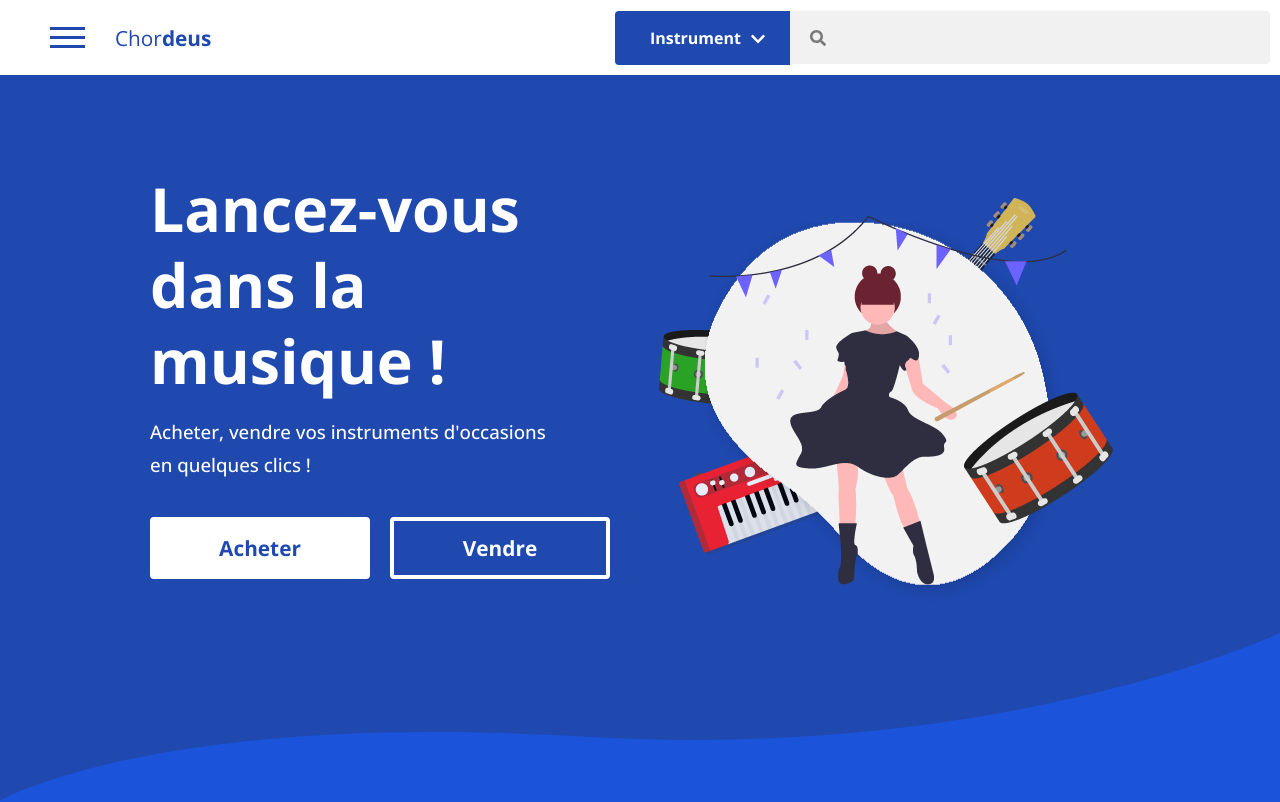
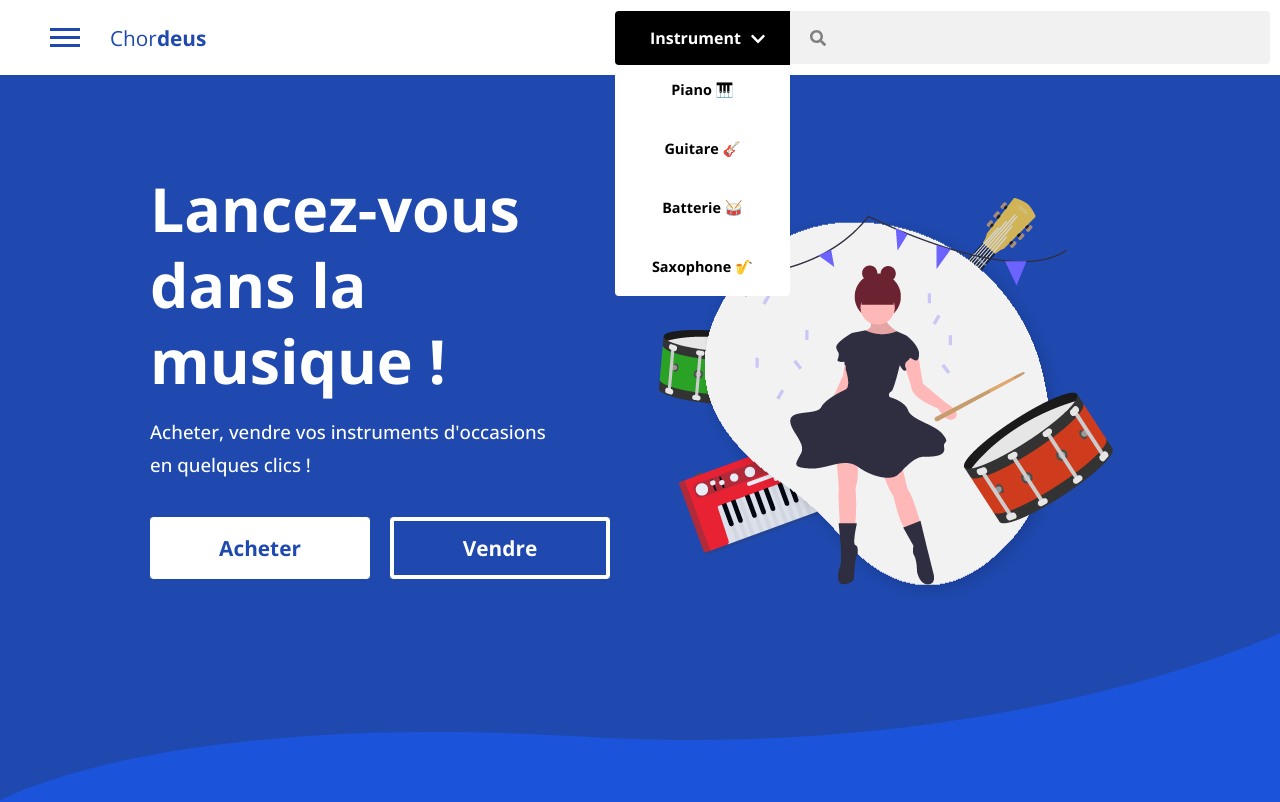
Before and after one commit to maxess-dev/Chordeus, a React (Create React App) app in the folder chordeus/: page / in a window 1280 px wide. Shown: the top 802 px of the page. Built offline with nearby package versions, Linux system fonts and the light colour scheme.

Commit message:
dropdown-menu-sidebar css

```diff
--- a/chordeus/src/components/homepage.js
+++ b/chordeus/src/components/homepage.js
@@ -57,7 +57,7 @@ function Home() {
                     <h3 className ="footer-title-light">Chercher <span className="footer-title-bold"> votre </span>instrument dès <span className="footer-title-bold">maintenant !</span></h3>
                     <div className ="cta-register no-margin">
                         <button>Acheter</button>
-                        <button>Vender</button>
+                        <button>Vendre</button>
                     </div>
                 </footer>
             </section>
--- a/chordeus/src/components/navbar.js
+++ b/chordeus/src/components/navbar.js
@@ -17,7 +17,17 @@ function Navbar(){
                 </div>
             </div>
             <div className = "ctn-searchbar">
-                <button>Instrument<FontAwesomeIcon icon={faChevronDown} className="chevron"/></button>
+                <div className = "ctn-button-dropdown">
+                    <button>Instrument<FontAwesomeIcon icon={faChevronDown} className="chevron"/></button>
+                    <div className = "dropdown-menu-instrument">
+                        <ul>
+                            <li>Piano 🎹</li>
+                            <li>Guitare 🎸</li>
+                            <li>Batterie 🥁</li>
+                            <li>Saxophone 🎷</li>
+                        </ul>
+                    </div>
+                </div>
                 <div className = "relative-input">
                     <input type="text"></input>
                     <FontAwesomeIcon icon={faSearch} className="searchIcon"/>
--- a/chordeus/src/css/navbar.css
+++ b/chordeus/src/css/navbar.css
@@ -15,11 +15,10 @@ a{
   padding-left: 50px !important;
   outline: none;
   width: 400px !important;
-  color: #1F49AF;
+  color: #474747;
   height: 68% !important;
   background-color: #f1f1f1 !important;
   font-size: 1.1em !important;
-  font-weight: bold !important;
 }
 
 .ctn-navbar{
@@ -44,7 +43,7 @@ a{
   flex-direction: column;
   justify-content: center;
   align-items: center;
-  width: 35px;
+  width: 30px;
   height: 100%;
   cursor: pointer;
 }
@@ -56,12 +55,12 @@ a{
 }
 
 .line:nth-child(2){
-  margin-top: 6px;
+  margin-top: 5px;
   width: 100%;
 }
 
 .line:nth-child(3){
-  margin-top: 6px;
+  margin-top: 5px;
 }
 
 .ctn-logo{
@@ -98,7 +97,7 @@ a{
   position: absolute;
   left: 20px;
   pointer-events: none;
-  color: #797979;
+  color: #808080;
 }
 
 .chevron{
@@ -106,3 +105,63 @@ a{
   left: 10px;
   top: 1px;
 }
+
+.ctn-button-dropdown{
+  position: relative;
+}
+
+.ctn-button-dropdown button{
+  background-color: black;
+  position: relative;
+  z-index: 2000;
+}
+
+.dropdown-menu-instrument{
+  position: absolute;
+  width: 100%;
+  height: 100%;
+}
+
+.dropdown-menu-instrument ul{
+  list-style: none;
+  padding: 0;
+  margin-top: -5px;
+}
+
+.dropdown-menu-instrument ul li{
+  background-color: white;
+  padding-top: 20px;
+  padding-bottom: 20px;
+  text-align: center;
+  color: black;
+  font-family: "Open Sans", sans-serif;
+  font-weight: bold;
+  font-size: 0.9em;
+  cursor: pointer;
+}
+
+.dropdown-menu-instrument ul li:hover{
+  transition: background-color 0.2s ease;
+  color: white;
+}
+
+.dropdown-menu-instrument ul li:first-child:hover{
+  background-color: black;
+}
+
+.dropdown-menu-instrument ul li:nth-child(2):hover{
+  background-color: rgb(230, 96, 96);
+}
+
+.dropdown-menu-instrument ul li:nth-child(3):hover{
+  background-color: rgb(92, 216, 86);
+}
+
+.dropdown-menu-instrument ul li:nth-child(4):hover{
+  background-color: rgb(59, 110, 248);
+}
+
+.dropdown-menu-instrument ul li:last-child{
+  border-radius: 0px 0px 4px 4px;
+  border: none;
+}
```
